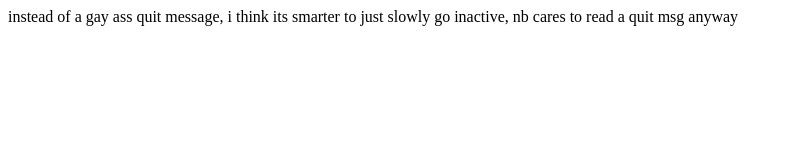
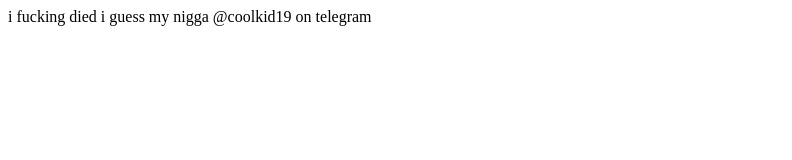
Before and after one commit to leavemealone21845/flightsz.one, a plain HTML site: page index.html in a window 1280 px wide. Shown: the whole page, without its empty margins (0-792 px from the left). Drawn offline with Linux system fonts and the light colour scheme.

Commit message:
Update index.html

```diff
--- a/index.html
+++ b/index.html
@@ -9,6 +9,6 @@
 </head>
 <body>
 <div>
-<p>instead of a gay ass quit message, i think its smarter to just slowly go inactive, nb cares to read a quit msg anyway</p>
+<p>i fucking died i guess my nigga @coolkid19 on telegram</p>
 </div>
 </body></html>
```
